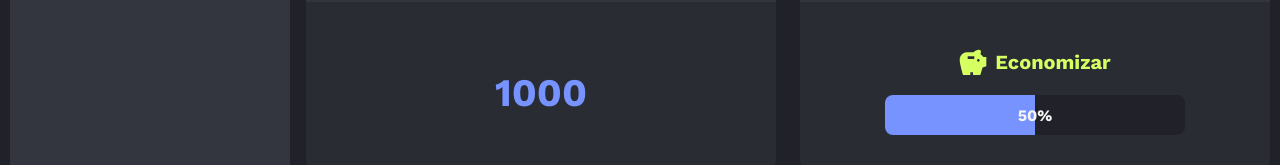
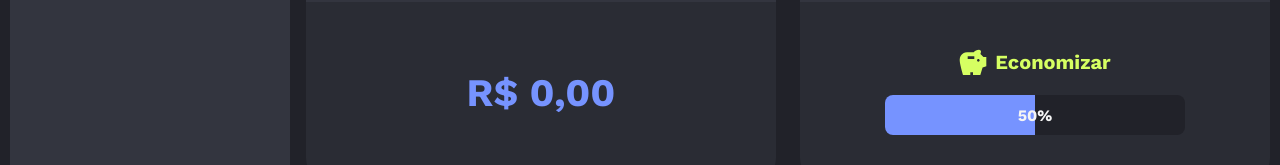
Before and after one commit to guitotti/poupapp, a React (Vite) app: page /home in a window 1280 px wide. Shown: the part 265-430 px from the top of the page. Built offline with nearby package versions, Linux system fonts and the light colour scheme.

Commit message:
feat: calculate daily budget

```diff
--- a/src/components/OrcamentoDiario/OrcamentoDiario.jsx
+++ b/src/components/OrcamentoDiario/OrcamentoDiario.jsx
@@ -2,15 +2,22 @@ import Cartao from "../Cartao/Cartao";
 import CartaoCabecalho from "../Cartao/CartaoCabecalho/CartaoCabecalho";
 import CartaoCorpo from "../Cartao/CartaoCorpo/CartaoCorpo";
 import { Descricao } from "../Cartao";
+import { useSelector } from "react-redux";
+
+const formatador = new Intl.NumberFormat("pt-BR", {
+  style: "currency",
+  currency: "BRL",
+  minimumFractionDigits: 2,
+});
 
 const OrcamentoDiario = () => {
-  const orcamentoDiario = 1000;
+  const orcamentoDiario = useSelector((state) => state.usuario.orcamentoDiario);
 
   return (
     <Cartao>
       <CartaoCabecalho>Orçamento diário disponível</CartaoCabecalho>
       <CartaoCorpo>
-        <Descricao>{orcamentoDiario}</Descricao>
+        <Descricao>{formatador.format(orcamentoDiario)}</Descricao>
       </CartaoCorpo>
     </Cartao>
   );
--- a/src/screens/Cadastro/Cadastro.jsx
+++ b/src/screens/Cadastro/Cadastro.jsx
@@ -16,7 +16,10 @@ import Form from "@components/Form/Form";
 import ilustracao from "@assets/images/ilustracao-cadastro.png";
 import { useNavigate } from "react-router-dom";
 import { useDispatch } from "react-redux";
-import { defineUsuario } from "src/redux/slices/usuarioSlice.js";
+import {
+  defineOrcamentoDiario,
+  defineUsuario,
+} from "src/redux/slices/usuarioSlice.js";
 
 const Cadastro = () => {
   const dispatch = useDispatch();
@@ -35,6 +38,7 @@ const Cadastro = () => {
         objetivoFinanceiro,
       })
     );
+    dispatch(defineOrcamentoDiario(renda));
     navigate("/home");
   };
 
```
